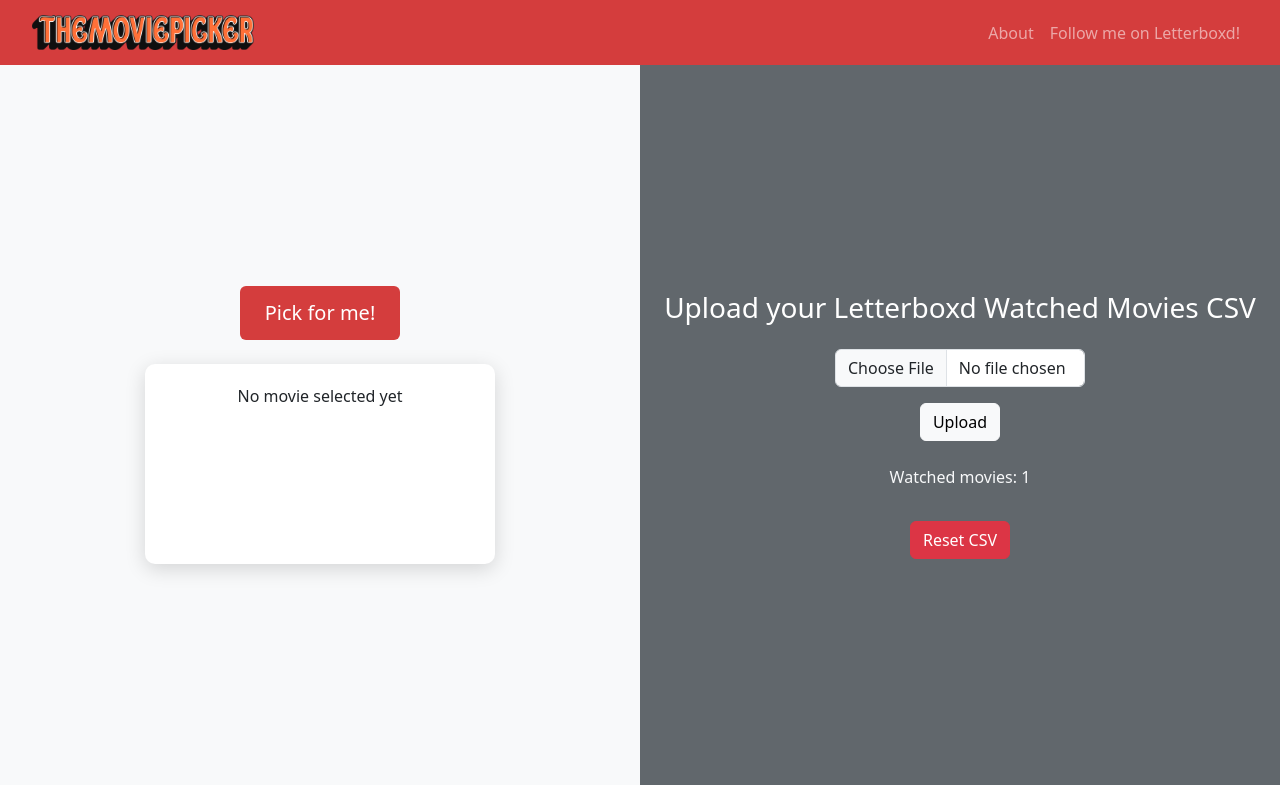
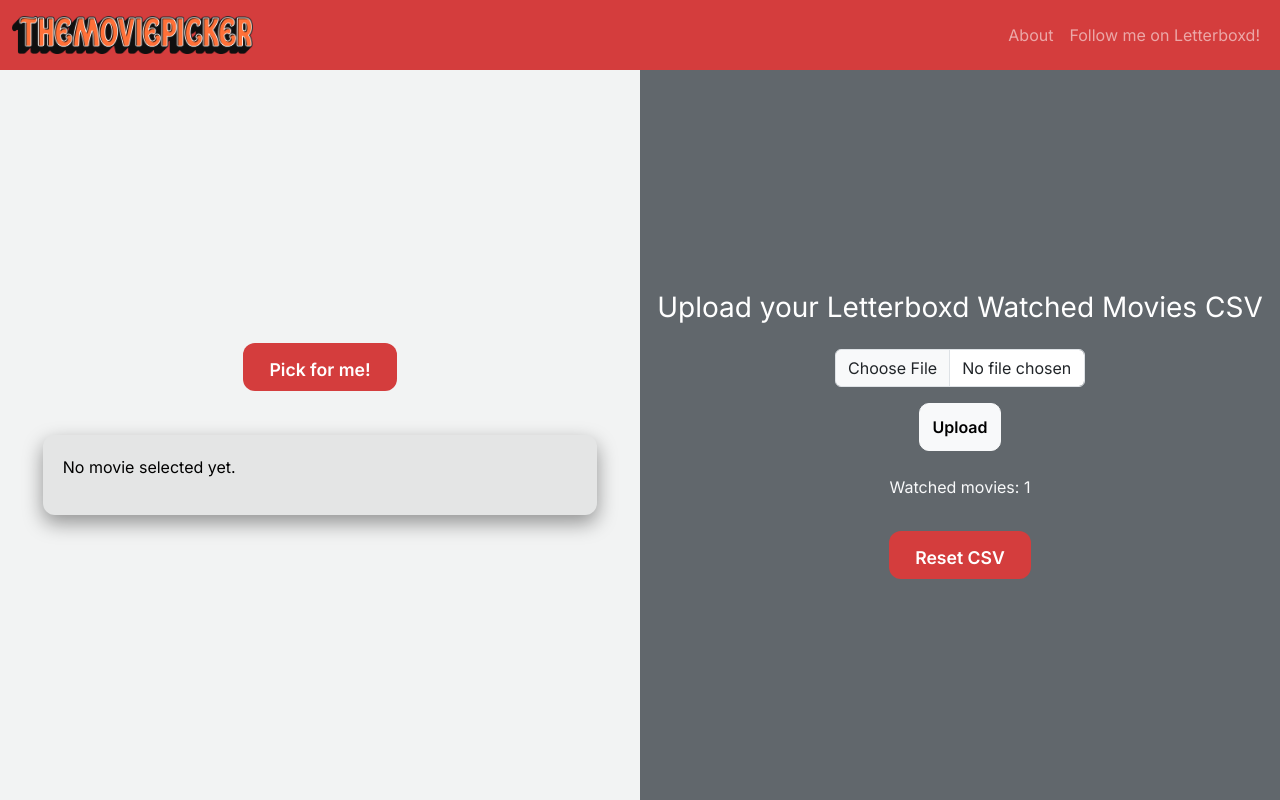
Before and after one commit to xenkou90/the-movie-picker, a Flask app: page / in a window 1280 px wide. Run offline with Flask 3, Linux system fonts and the light colour scheme; tables that the repository leaves empty hold one stand-in row (values such as "Sample post").

Commit message:
Added global styling system with custom color palette and typography

```diff
--- a/static/style.css
+++ b/static/style.css
@@ -1,47 +1,199 @@
-/* NAVBAR */
+/* ---------------------------------------------------------
+   GLOBAL DESIGN SYSTEM — YOUR COLOR PALETTE & TYPOGRAPHY
+----------------------------------------------------------*/
+@import url('https://fonts.googleapis.com/css2?family=Inter:wght@300;400;600;700&display=swap');
+
+html, body {
+    height: 100%;
+}
+
+body {
+    font-family: 'Inter', sans-serif;
+    background-color: #f2f3f3;
+    color: #000;
+    display: flex;
+    flex-direction: column;
+    margin: 0;
+    padding: 0;
+
+}
+
+/* ---------------------------------------------------------
+   NAVBAR
+----------------------------------------------------------*/
 .top-bar {
     background-color: #d43d3d;
-    padding: 10px 20px;
+    height: 70px;
 }
 
 .logo {
-    height: 35px;
+    height: 38px;
 }
 
-/* MAIN 50/50 LAYOUT */
-html, body {
-    height: 100%;
-    margin: 0;
+/* ---------------------------------------------------------
+   LAYOUT (50/50 SPLIT)
+----------------------------------------------------------*/
+.main-container {
+    padding-top: 0;  /* Remove this padding */
+    padding-bottom: 0;  /* Remove this padding */
+    flex: 1;  /* Add this */
+    display: flex;  /* Add this */
+    flex-direction: column;  /* Add this */
 }
 
-.main-container {
-    height: calc(100% - 80px); /*substract navbar height */
-    overflow: hidden;
+/* Add min-height to the row */
+.main-container .row {
+    flex: 1;
+    min-height: calc(100vh - 70px);  /* 70px is your navbar height */
 }
 
 .left-side {
-    background-color: #f8f9fa;
+    background-color: #f2f3f3;
+    color: #000;
+    padding-top: 60px;
+    padding-bottom: 60px;
+    min-height: calc(100vh - 70px);
+    display: flex;
+    flex-direction: column;
+    justify-content: center;  /* Keep this */
+    align-items: center;
+}
+
+.left-side form {
+    margin-bottom: 20px;  /* Space between button and card */
 }
 
 .right-side {
     background-color: #61676c;
-    color: white;
+    color: #fff;
+    padding-top: 60px;
+    padding-bottom: 60px;
+    min-height: calc(100vh - 70px);
+    display: flex;  /* Add this */
+    flex-direction: column;  /* Add this */
+    justify-content: center;  /* Add this - centers vertically */
+    align-items: center;  /* Already there - centers horizontally */
 }
 
-/* BUTTON */
-.pick-btn {
-    font-size: 20px;
-    padding: 12px 25px;
+@media (max-width: 576px) {
+    .movie-card-content {
+        flex-direction: column;
+        text-align: center;
+        align-items: center;
+    }
+    .movie-poster {
+        width: 220px;  /* Changed from 180px for mobile */
+        margin-bottom: 12px;
+    }
+    .movie-info {
+        text-align: center;
+    }
+}
+
+/* ---------------------------------------------------------
+   BUTTONS
+----------------------------------------------------------*/
+.pick-btn,
+.btn-danger {
     background-color: #d43d3d;
     border: none;
+    padding: 14px 26px;
+    font-size: 1.1rem;
+    border-radius: 12px;
+    height: 48px;
+    transition: 0.25s;
+    font-weight: 600;
+    color: #fff;
 }
 
-/* MOVIE CARDS */
+.pick-btn:hover,
+.btn-danger:hover {
+    background-color: #d21616;
+}
+
+.btn-light {
+    border-radius: 10px;
+    height: 48px;
+    font-weight: 600;
+    transition: 0.25s;
+}
+
+.btn-light:hover {
+    background-color: #d21616;
+    color: #fff;
+}
+
+/* ---------------------------------------------------------
+   MOVIE CARD
+----------------------------------------------------------*/
 .movie-card {
-    width: 350px;
-    min-height: 200px;
-    background: white;
+    background-color: #e4e5e5;
     padding: 20px;
-    border-radius: 10px;
-    box-shadow: 0 5px 20px rgba(0, 0, 0, 0.15);
+    border-radius: 12px;
+    width: 90%;
+    max-width: 650px;
+    box-shadow: 0px 8px 20px rgba(0,0,0,0.4);
+    margin: 0 auto;
 }
+
+/* Horizontal movie card layout */
+.movie-card-content {
+    display: flex;
+    flex-direction: row;
+    gap: 16px;
+    align-items: flex-start;
+}
+
+.movie-poster {
+    width: 180px;  /* Changed from 120px */
+    border-radius: 12px;
+    flex-shrink: 0;
+    box-shadow: 0 4px 12px rgba(0,0,0,0.3);
+}
+
+.movie-info {
+    flex: 1;
+}
+
+.movie-title {
+    font-size: 1.2rem;
+    font-weight: 700;
+    margin-bottom: 8px;
+    color: #000;
+}
+
+.movie-overview {
+    font-size: 0.95rem;
+    color: #333;
+    line-height: 1.35;
+    margin-bottom: 8px;
+}
+
+.movie-date {
+    font-size: 0.85rem;
+    color: #444;
+}
+
+/* ---------------------------------------------------------
+   ABOUT PAGE TEXT
+----------------------------------------------------------*/
+.about-text {
+    max-width: 600px;
+    color: #000;
+}
+
+/* ---------------------------------------------------------
+   ANIMATIONS
+----------------------------------------------------------*/
+.fade-in {
+    opacity: 0;
+    transform: translateY(10px);
+    animation: fade 0.6s ease-out forwards;
+}
+
+@keyframes fade {
+    to {
+        opacity: 1;
+        transform: translateY(0);
+    }
+}
--- a/templates/index.html
+++ b/templates/index.html
@@ -35,10 +35,10 @@
 
 <!-- MAIN CONTENT 50/50 SPLIT -->
 <div class="container-fluid main-container">
-        <div class="row h-100">
+    <div class="row">
 
-            <!-- Left Side -->
-             <div class="col-12 col-md-6 left-side d-flex flex-column justify-content-center align-items-center">
+        <!-- LEFT SIDE -->
+        <div class="col-12 col-md-6 left-side d-flex flex-column align-items-center pt-5">
 
             <form method="POST">
                 <input type="hidden" name="action" value="pick">
@@ -46,32 +46,47 @@
             </form>
 
             <!-- Movie Card -->
-                <div class="movie-card mt-4 text-center">
+            <div class="movie-card mt-4 fade-in">
                 {% if picked_movie %}
-                        <img src="{{ picked_movie.poster }}" alt="Poster" class="img-fluid mb-3" style="border-radius: 8px;">
-                        <h4>{{ picked_movie.title }}</h4>
-                        <p class="mt-2">{{ picked_movie.overview }}</p>
-                        <p class="text-muted">{{ picked_movie.release_date }}</p>
+                <div class="movie-card-content">
+
+                    <!-- Poster -->
+                    <img src="{{ picked_movie.poster }}" alt="Poster" class="movie-poster">
+
+                    <!-- Text -->
+                    <div class="movie-info">
+                        <h4 class="movie-title">{{ picked_movie.title }}</h4>
+
+                        <p class="movie-overview">
+                            {{ picked_movie.overview[:180] }}{% if picked_movie.overview|length > 180 %}...{% endif %}
+                        </p>
+
+                        <p class="movie-date">
+                            <strong>Release Date:</strong> {{ picked_movie.release_date }}
+                        </p>
+                    </div>
+
+                </div>
                 {% else %}
-                        <p>No movie selected yet</p>
+                <p>No movie selected yet.</p>
                 {% endif %}
             </div>
-             </div>
 
-            <!-- Right Side -->
-            <div class="col-12 col-md-6 right-side d-flex flex-column justify-content-center align-items-center">
+        </div> <!-- END LEFT COL -->
+
+
+        <!-- RIGHT SIDE -->
+        <div class="col-12 col-md-6 right-side d-flex flex-column align-items-center pt-5 pb-5">
 
             <h3 class="text-white mb-4">Upload your Letterboxd Watched Movies CSV</h3>
 
-                <!-- CSV UPLOAD FORM -->
             <form method="POST" enctype="multipart/form-data" class="d-flex flex-column align-items-center">
                 <input type="file" name="csv_file" class="form-control mb-3" style="width: 250px;">
                 <button type="submit" class="btn btn-light mb-3">Upload</button>
             </form>
 
-                <!-- FEEDBACK MESSAGES GO HERE -->
             {% if upload_message %}
-                    <p class="text-light mt-2">{{ upload_message}}</p>
+                <p class="text-light mt-2">{{ upload_message }}</p>
             {% endif %}
 
             {% if reset_message %}
@@ -80,12 +95,15 @@
 
             <p class="text-light mt-2">Watched movies: {{ watched_count }}</p>
 
-                <!-- RESET BUTTON -->
             <form method="POST" action="/reset" class="mt-3">
                 <button class="btn btn-danger">Reset CSV</button>
             </form>
-            </div>
-        </div>
-    </div>
+
+        </div> <!-- END RIGHT COL -->
+
+    </div> <!-- END ROW -->
+</div> <!-- END MAIN -->
+
+
 </body>
 </html>
```
Lines whose indentation alone changed are shown as unchanged.
